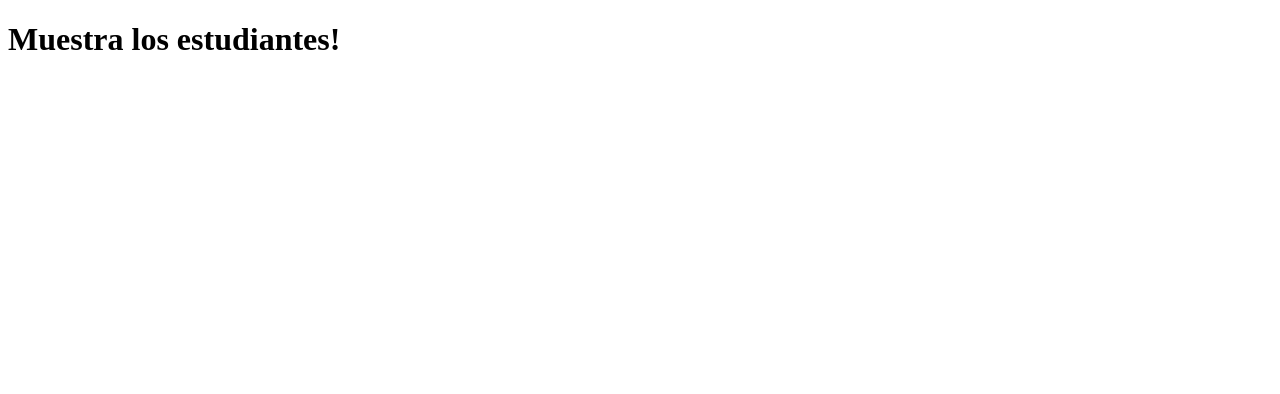
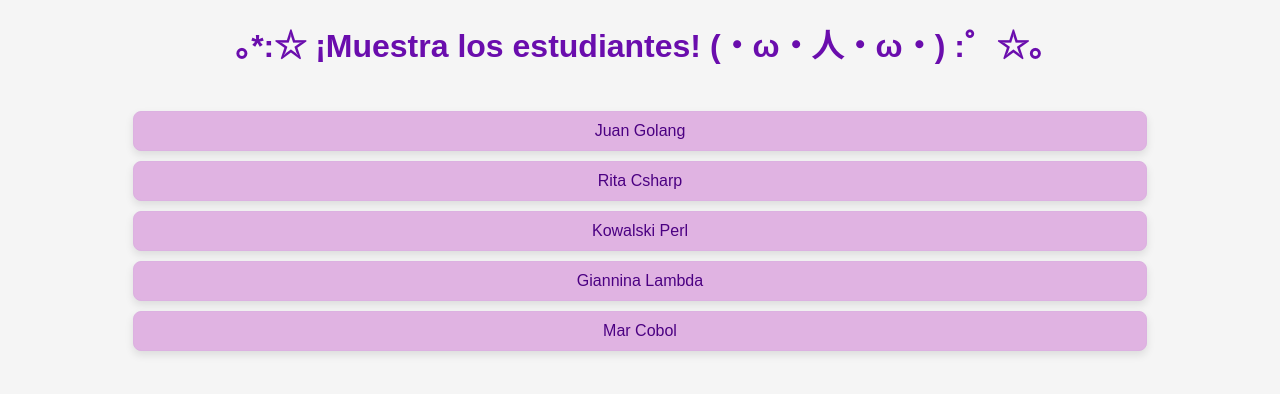
Before and after one commit to melinagonzalezz/Ejercicio-Fetch, a plain HTML site: page index.html in a window 1280 px wide. Drawn offline with Linux system fonts and the light colour scheme.

Commit message:
Se ven! ☆

```diff
--- a/css/styles.css
+++ b/css/styles.css
@@ -0,0 +1,33 @@
+body {
+    font-family: Arial, sans-serif;
+    background-color: #f5f5f5;
+    color: #333;
+    margin: 0;
+    padding: 0;
+    box-sizing: border-box;
+}
+
+h1 {
+    text-align: center;
+    color: #6a0dad;
+    margin: 20px 0;
+}
+
+#container {
+    display: flex;
+    flex-direction: column;
+    align-items: center;
+    padding: 20px;
+}
+
+#container p {
+    background-color: #e0b3e2;
+    color: #4b0082;
+    border: 1px solid #dcb1e1;
+    border-radius: 8px;
+    padding: 10px;
+    margin: 5px 0;
+    width: 80%;
+    text-align: center;
+    box-shadow: 0 4px 8px rgba(0, 0, 0, 0.1);
+}
--- a/index.html
+++ b/index.html
@@ -4,12 +4,12 @@
     <meta charset="UTF-8" />
     <meta http-equiv="X-UA-Compatible" content="IE=edge" />
     <meta name="viewport" content="width=device-width, initial-scale=1.0" />
-    <title>Práctica Fetch</title>
+    <title>Práctica Fetch ☆</title>
     <script src="js/script.js" defer></script>
     <link href="css/styles.css" rel="stylesheet" type="text/css" />
   </head>
   <body>
-    <h1>Muestra los estudiantes!</h1>
+    <h1> ｡*:☆ ¡Muestra los estudiantes! (・ω・人・ω・) :゜☆｡ </h1>
     <div id="container"></div>
   </body>
 </html>
--- a/js/script.js
+++ b/js/script.js
@@ -19,3 +19,16 @@ function showData(dataArray) {
 }
 
 // Escribe el código necesario para realizar el fetch al archivo con los datos y mostrar los estudiantes con la función showData
+
+fetch(DATA_URL)
+
+  .then(response => {
+
+    return response.json();
+  })
+  .then(data => {
+    showData(data.students);
+  })
+  .catch(error => {
+    console.error('Error:', error);
+  });
```
